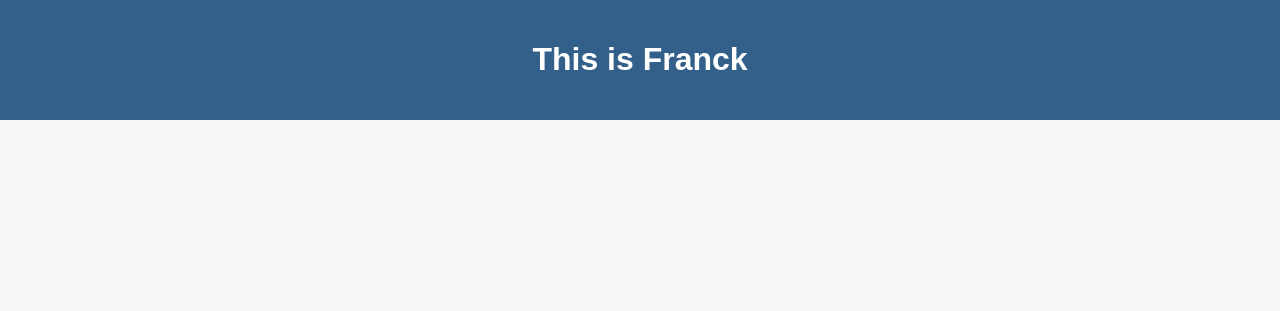
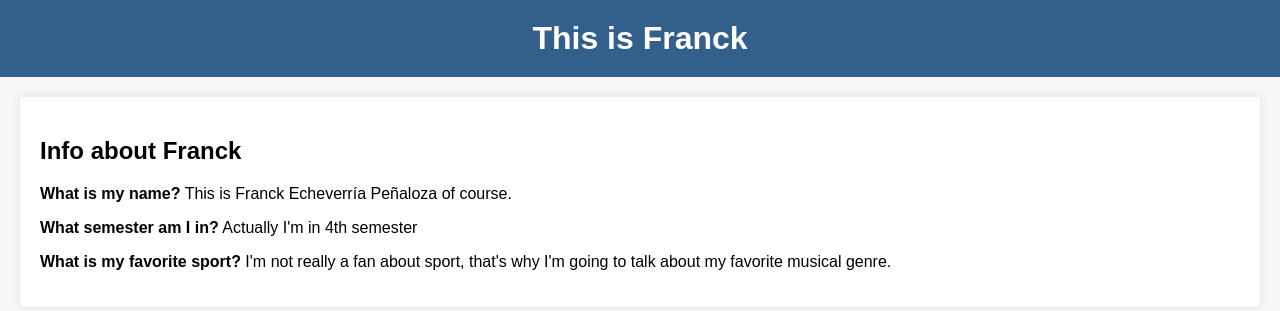
Before and after one commit to FranckEP/WebPageFck, a plain HTML site: page index.html in a window 1280 px wide. Drawn offline with Linux system fonts and the light colour scheme.

Commit message:
Create a section an type info about Franck, also create the style of this

```diff
--- a/index.html
+++ b/index.html
@@ -10,5 +10,11 @@
     <header>
         <h1>This is Franck</h1>
     </header>
+    <section>
+        <h2>Info about Franck</h2>
+        <p><strong>What is my name?</strong> This is Franck Echeverría Peñaloza of course.</p>
+        <p><strong>What semester am I in?</strong> Actually I'm in 4th semester</p>
+        <p><strong>What is my favorite sport?</strong> I'm not really a fan about sport, that's why I'm going to talk about my favorite musical genre.</p>
+    </section>
 </body>
 </html>
--- a/style.css
+++ b/style.css
@@ -10,3 +10,13 @@ header {
     text-align: center;
     padding: 20px;
 }
+h1 {
+    margin: 0;
+}
+section {
+    background-color: #fff;
+    border-radius: 5px;
+    box-shadow: 0 0 10px rgba(0, 0, 0, 0.1);
+    margin: 20px;
+    padding: 20px;
+}
```
